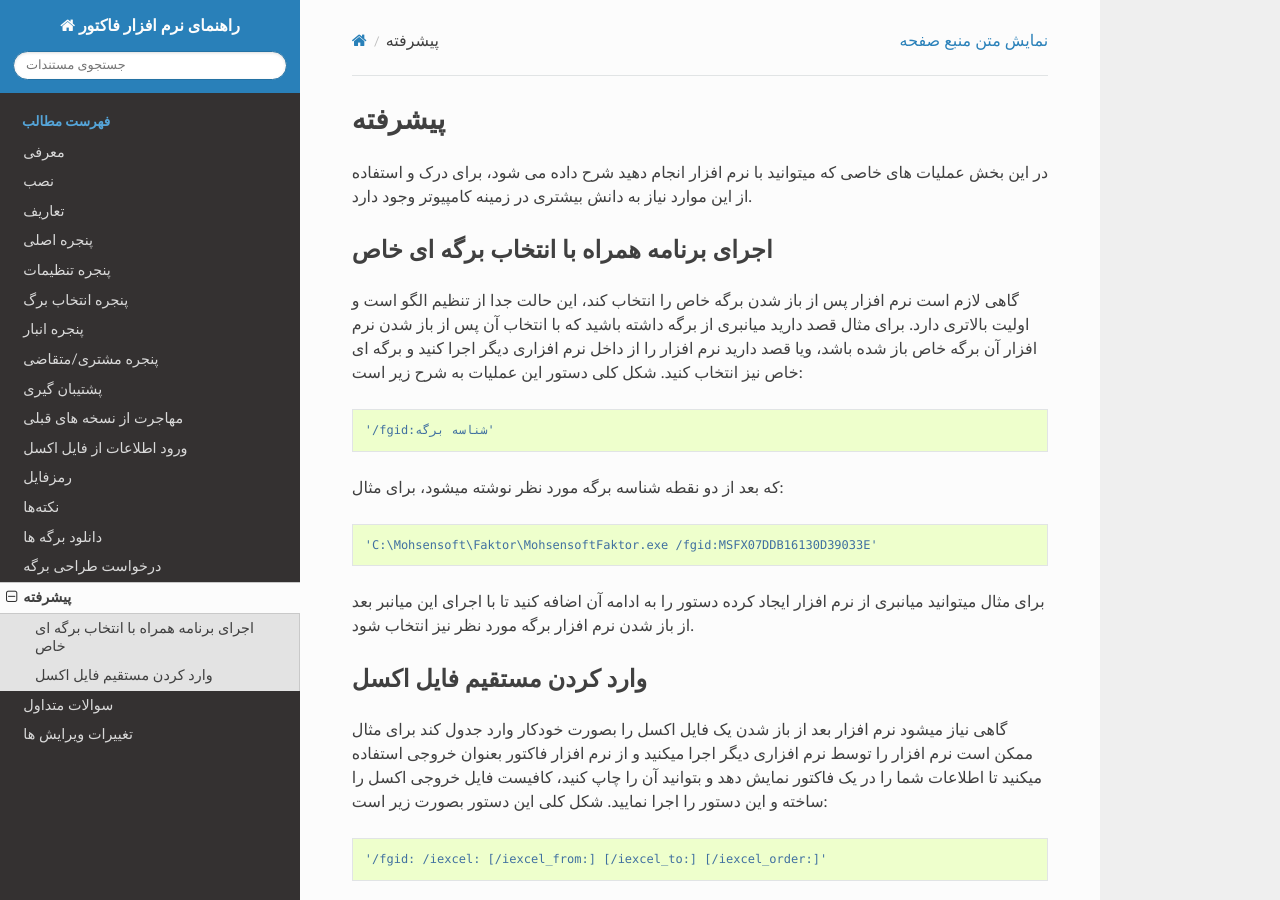
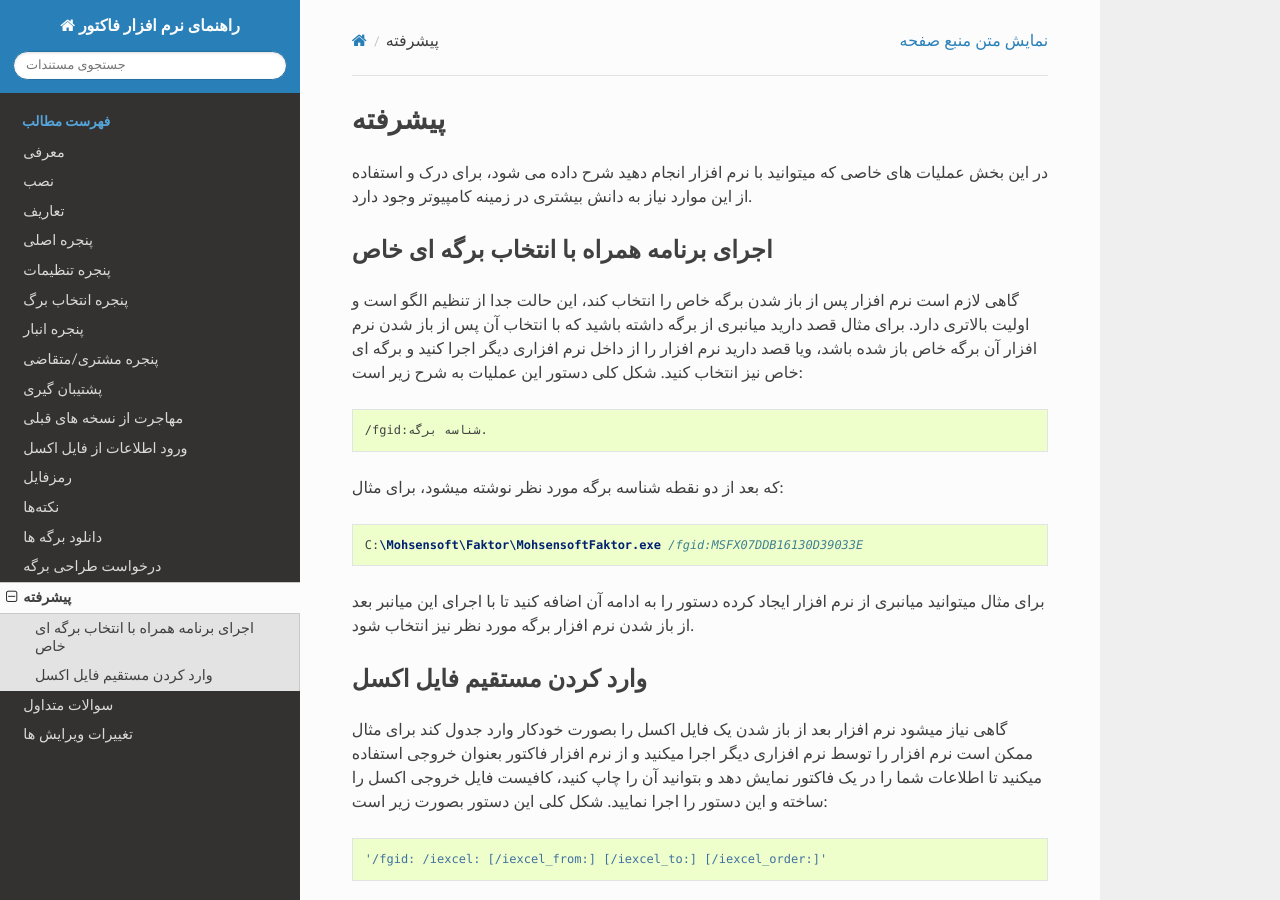
Before and after one commit to Mohsensoft/faktor-doc, a Sphinx documentation site: the page built from docs/source/advanced.rst, in a window 1280 px wide and 900 px high. Built offline with Sphinx 7.4.7 and the Read the Docs theme 2.0.0, drawn with Linux system fonts in a browser that asks for light colours.

Commit message:
chage highlight to code block

```diff
--- a/docs/source/advanced.rst
+++ b/docs/source/advanced.rst
@@ -7,16 +7,17 @@
 گاهی لازم است نرم افزار پس از باز شدن برگه خاص را انتخاب کند، این حالت جدا از تنظیم الگو است و اولیت بالاتری دارد.
 برای مثال قصد دارید میانبری از برگه داشته باشید که با انتخاب آن پس از باز شدن نرم افزار آن برگه خاص باز شده باشد، ویا قصد دارید نرم افزار را از داخل نرم افزاری دیگر اجرا کنید و برگه ای خاص نیز انتخاب کنید.
 شکل کلی دستور این عملیات به شرح زیر است:
-::
 
-'/fgid:شناسه برگه'
+.. code-block:: bat
+
+    /fgid:شناسه برگه.
 
 که بعد از دو نقطه شناسه برگه مورد نظر نوشته میشود،
 برای مثال:
 
-::
+.. code-block:: bat
 
-'C:\Mohsensoft\Faktor\MohsensoftFaktor.exe /fgid:MSFX07DDB16130D39033E'
+    C:\Mohsensoft\Faktor\MohsensoftFaktor.exe /fgid:MSFX07DDB16130D39033E
 
 برای مثال میتوانید میانبری از نرم افزار ایجاد کرده دستور را به ادامه آن اضافه کنید تا با اجرای این میانبر بعد از باز شدن نرم افزار برگه مورد نظر نیز انتخاب شود.
 
```
